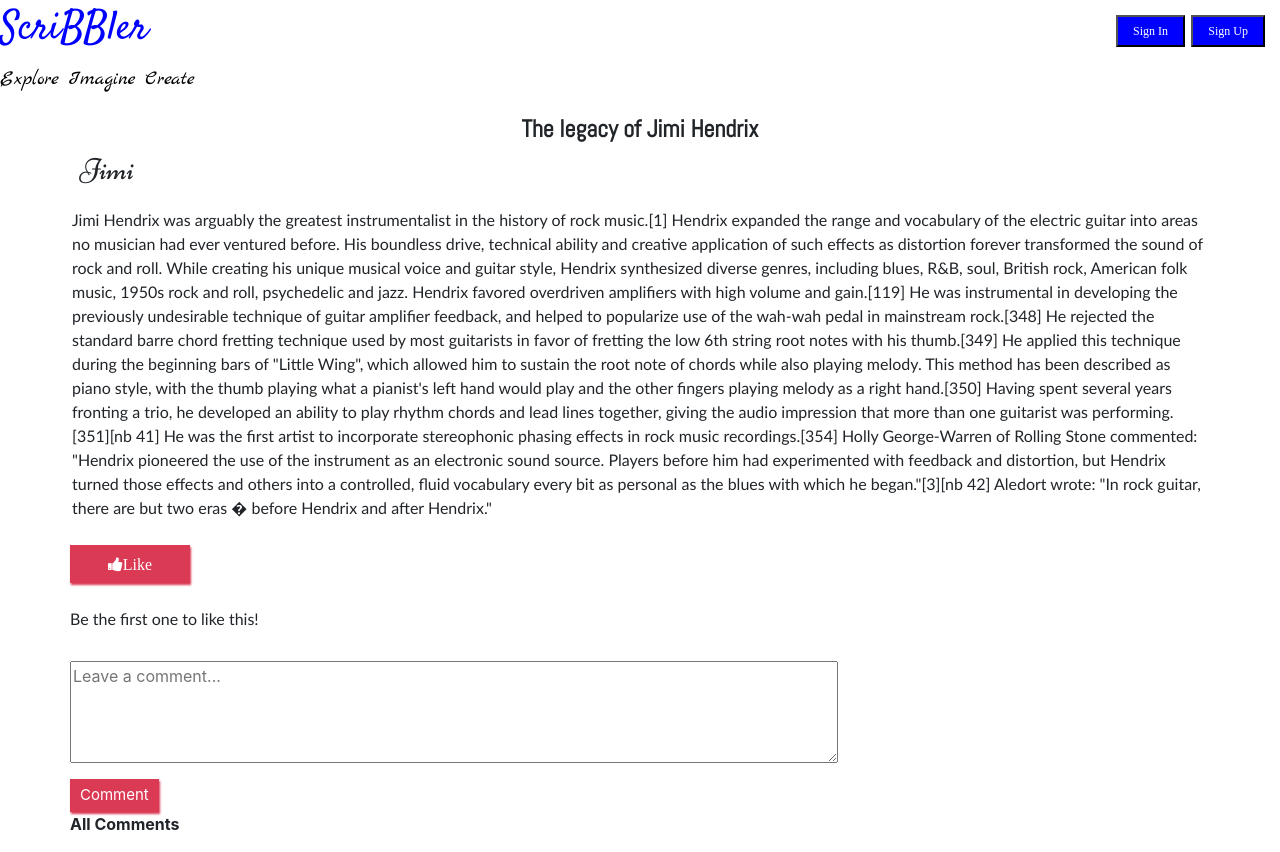
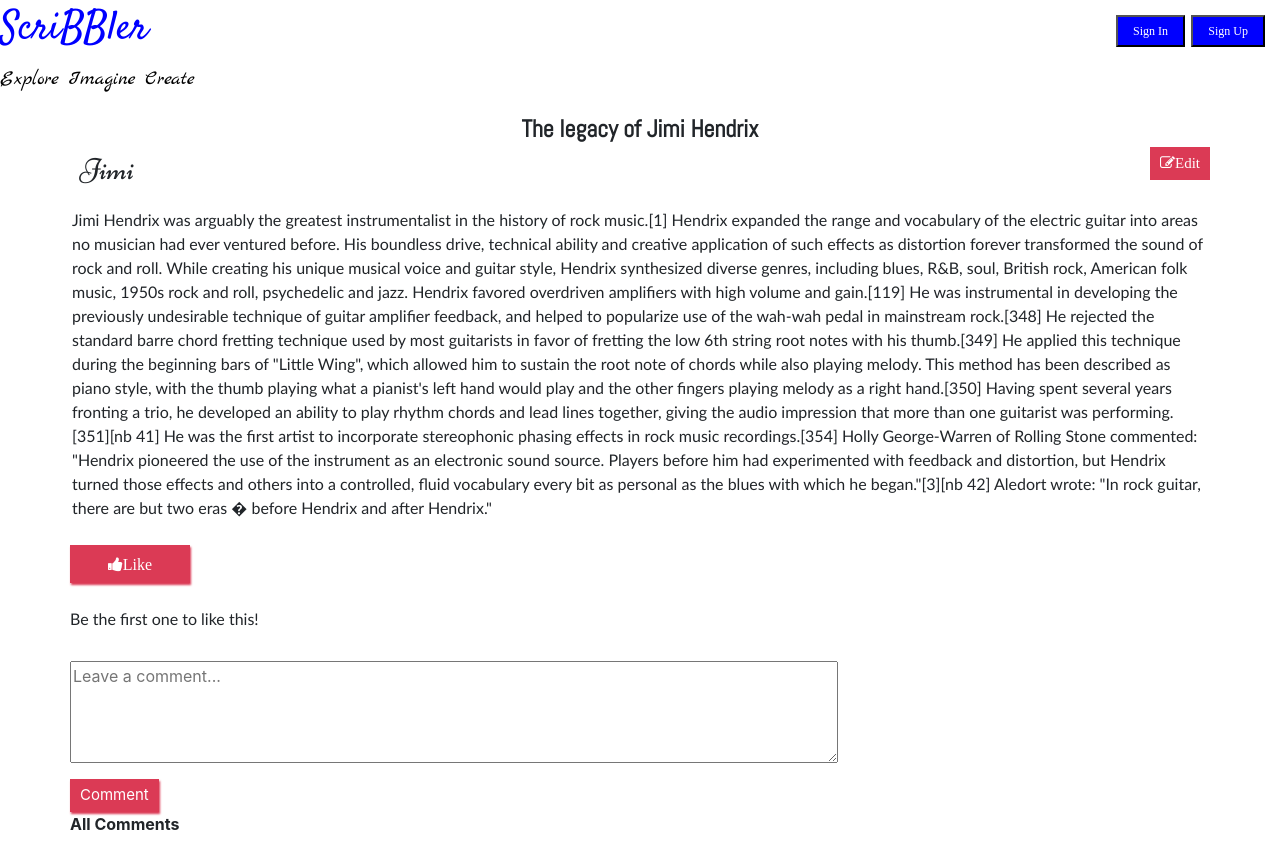
Before and after one commit to nitinbajpai110/UPGRAD_PROJECT, a plain HTML site: page html/post.html in a window 1280 px wide. Drawn offline with nearby package versions, Linux system fonts and the light colour scheme.

Commit message:
POST PAGE HAS BEEN ADDED WITH EDIT/SAVE FUNCTIONALITY

```diff
--- a/html/post.html
+++ b/html/post.html
@@ -106,7 +106,7 @@
 <div class="blogAuthor">
 
     <!-- Insert code for Edit/Save button and  -->
-
+    <button id="edit" onclick="edit()"><i class="fa fa-edit" id="editicon">Edit</i></button>
 
     <p>Jimi</p>
 </div>
--- a/js/post.js
+++ b/js/post.js
@@ -42,8 +42,28 @@ document.getElementById("commentCount").innerHTML=h+" people have liked this!";
 }
 
 // EDIT BUTTON FUNCTIONALITY
+var t=0;
 function edit(){
+    if(t==0)
+    {
     document.getElementById("blogBody").setAttribute("contentEditable","true");
     document.getElementById("blogTitleNew").setAttribute("contentEditable","true");
+    document.getElementById("editicon").innerHTML=" Save";
+    document.getElementById("editicon").setAttribute("class","fa fa-save");
+    t++;
+    document.getElementById("blogBody").setAttribute("style","border:1px solid blue");
+    document.getElementById("blogTitleNew").setAttribute("style","border:1px solid red");
+    }
+    else{
+        document.getElementById("blogBody").removeAttribute("contentEditable");
+        document.getElementById("blogTitleNew").removeAttribute("contentEditable");
+        document.getElementById("editicon").innerHTML="Edit";
+        document.getElementById("editicon").setAttribute("class","fa fa-edit");
+        t=0;
+        document.getElementById("blogBody").setAttribute("style","border:none");
+        document.getElementById("blogTitleNew").setAttribute("style","border:none");
+    }
+
+
 
 }
```
